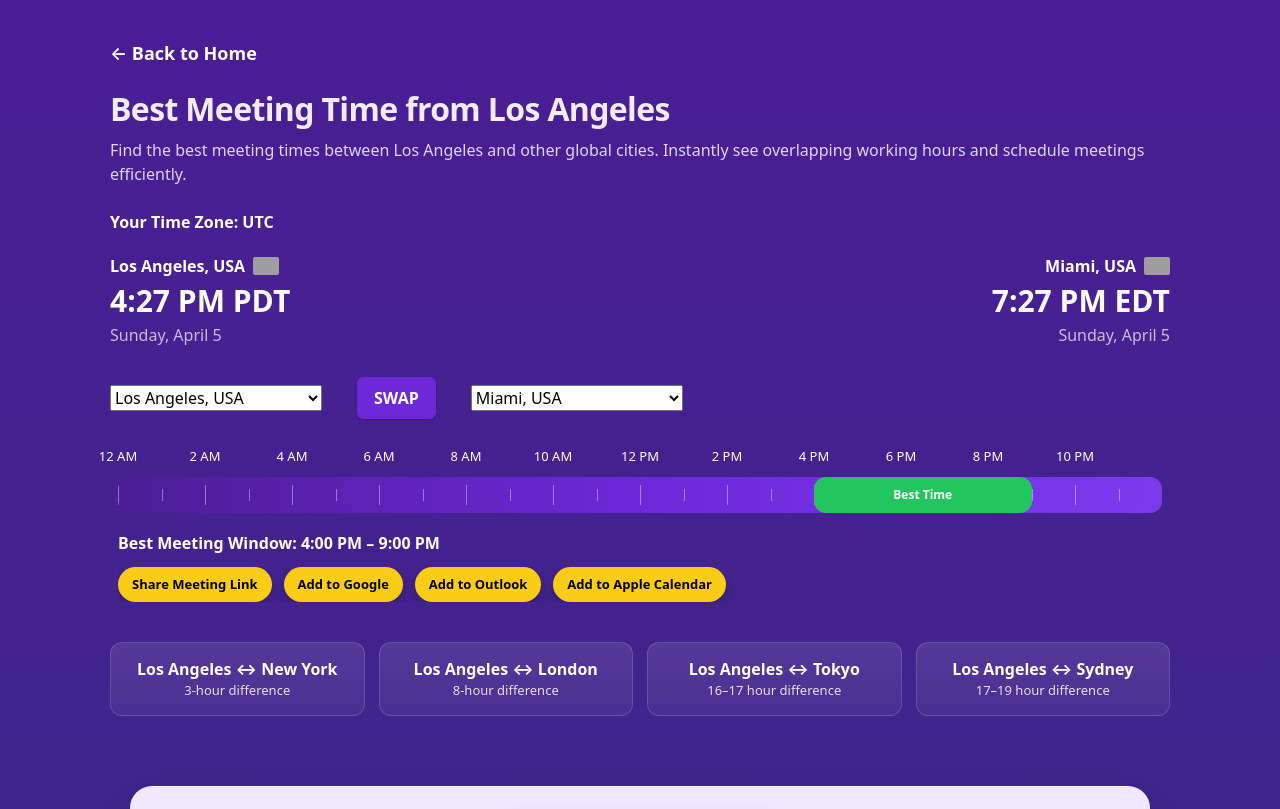
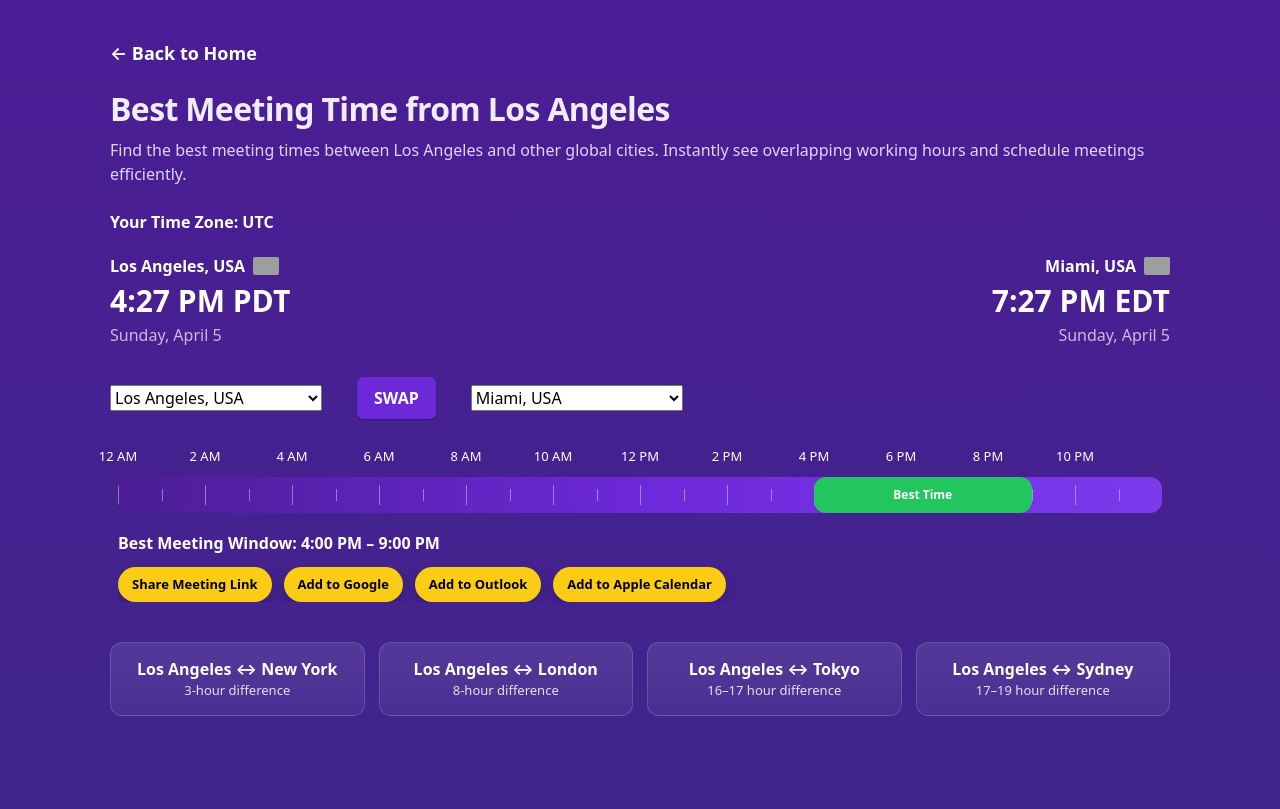
Before and after one commit to techtalk1282/Best-Meeting-Time, a Next.js app: page /best-meeting-time-los-angeles in a window 1280 px wide. Shown: the top 809 px of the page. Built offline with nearby package versions, Linux system fonts and the light colour scheme; grey boxes are pictures that could not be loaded.

Commit message:
fix: add bottom padding to prevent premium card peeking at 100% zoom

```diff
--- a/app/best-meeting-time-los-angeles/page.tsx
+++ b/app/best-meeting-time-los-angeles/page.tsx
@@ -64,11 +64,12 @@ export default function LosAngelesMeetingPage() {
 
         {/* TOOL + CONTENT */}
         <div
-         style={{
-  display: "flex",
-  flexDirection: "column",
-}}
-        >
+  style={{
+    display: "flex",
+    flexDirection: "column",
+    paddingBottom: "60px", // ✅ ADD THIS
+  }}
+>
           {/* TOOL (includes original gold buttons — DO NOT TOUCH) */}
           <ToolPreviewSection defaultCityLeft="Los Angeles, USA" />
 
```
